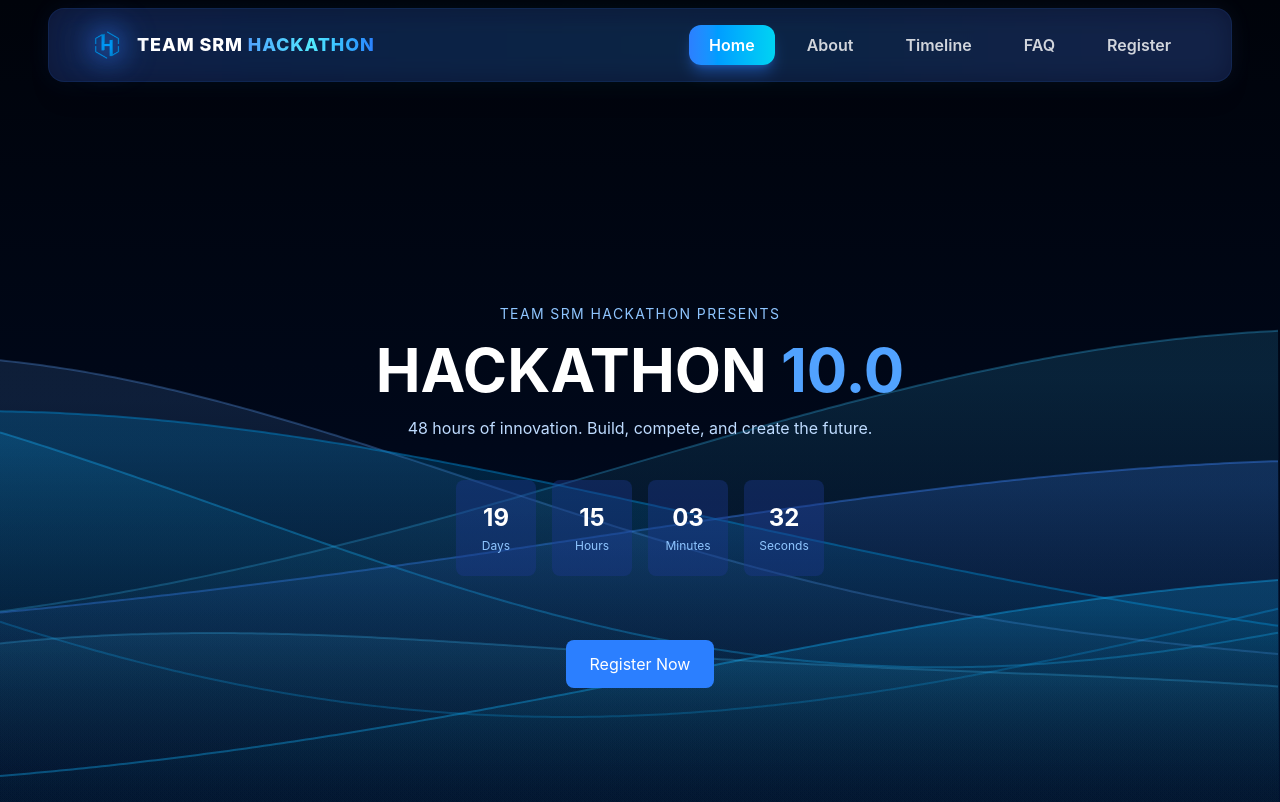
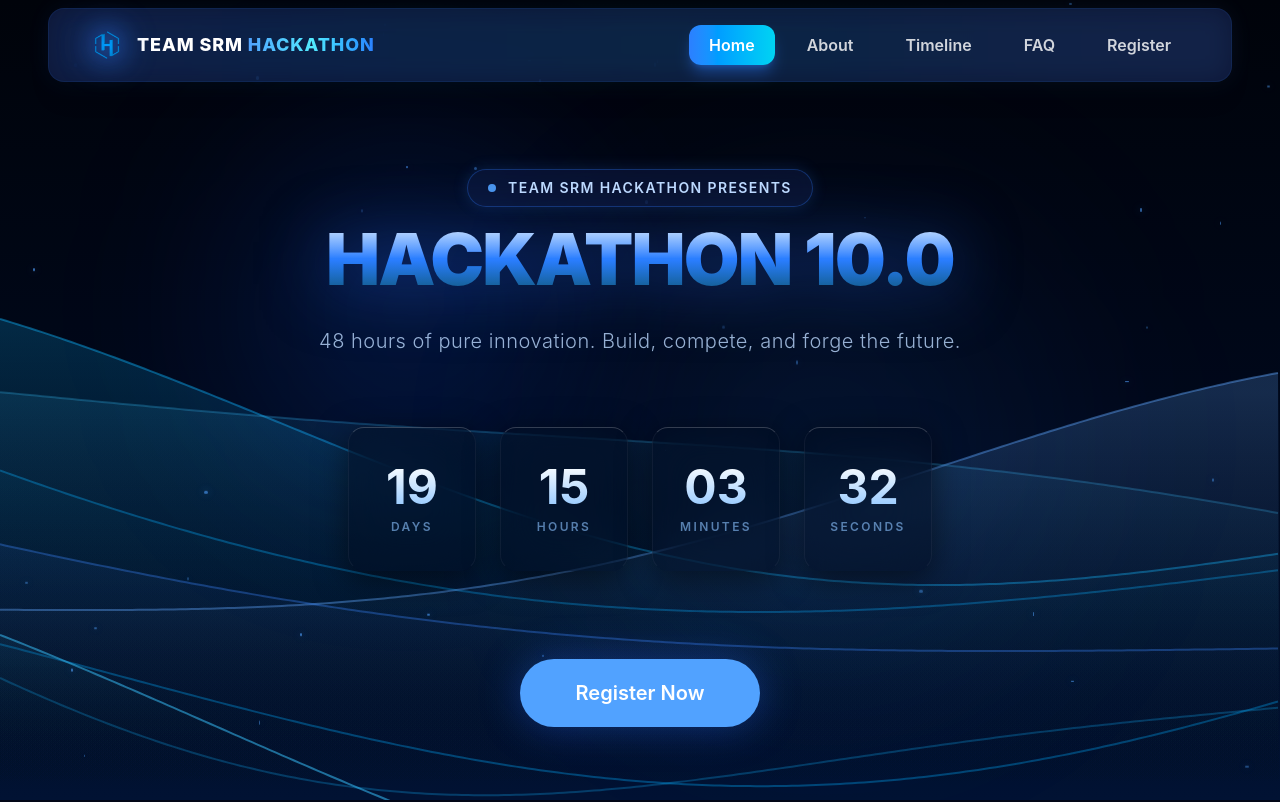
Before and after one commit to RohanAM6606/Hackathon-10.0, a React (Vite) app: page / in a window 1280 px wide. Shown: the top 802 px of the page. Built offline with nearby package versions, Linux system fonts and the light colour scheme.

Commit message:
resolve merge conflict

```diff
--- a/src/components/Hero/HeroSection.jsx
+++ b/src/components/Hero/HeroSection.jsx
@@ -31,57 +31,111 @@ export default function HeroSection() {
   return (
     <section className="relative w-screen min-h-screen pt-24 overflow-hidden bg-[#000511]">
 
+      {/* Background Waves */}
       <div className="absolute inset-0">
         <GridBackground />
       </div>
 
-      <div className="relative z-10 flex flex-col items-center justify-center text-center px-4 min-h-screen space-y-10">
+      {/* Floating Particles */}
+      <div className="absolute inset-0 overflow-hidden pointer-events-none">
+        {[...Array(40)].map((_, i) => (
+          <div
+            key={i}
+            className="absolute rounded-full bg-blue-400 animate-float"
+            style={{
+              width: `${Math.random() * 3 + 1}px`,
+              height: `${Math.random() * 3 + 1}px`,
+              top: `${Math.random() * 100}%`,
+              left: `${Math.random() * 100}%`,
+              opacity: Math.random() * 0.5 + 0.2,
+              animationDuration: `${Math.random() * 10 + 10}s`,
+              animationDelay: `${Math.random() * 5}s`,
+              boxShadow: "0 0 8px rgba(96, 165, 250, 0.8)",
+            }}
+          ></div>
+        ))}
+      </div>
+
+      {/* Background Glow */}
+      <div className="absolute top-[20%] left-[20%] w-[300px] h-[300px] bg-blue-600/20 blur-[100px] rounded-full"></div>
+      <div className="absolute bottom-[20%] right-[20%] w-[400px] h-[400px] bg-blue-500/10 blur-[120px] rounded-full"></div>
+
+      <div className="relative z-10 flex flex-col items-center justify-center text-center px-4 md:px-6 min-h-[calc(100vh-96px)] space-y-12">
+
 
         <div className="flex flex-col items-center space-y-4">
 
-          <span className="text-blue-300 text-sm uppercase tracking-widest">
-            TEAM SRM HACKATHON PRESENTS
-          </span>
+          <div className="inline-flex items-center gap-3 px-5 py-2 rounded-full bg-blue-950/40 border border-blue-500/30 backdrop-blur-md shadow-[0_0_15px_rgba(59,130,246,0.2)]">
+            <span className="w-2 h-2 rounded-full bg-blue-400 animate-pulse"></span>
+            <span className="text-blue-200 text-xs md:text-sm font-semibold tracking-widest uppercase">
+             TEAM SRM HACKATHON PRESENTS
+            </span>
+          </div>
 
-          <h1 className="text-5xl md:text-6xl font-bold text-white">
-            HACKATHON <span className="text-blue-400">10.0</span>
+          {/* FIXED HEADING SIZE */}
+          <h1 className="relative text-5xl md:text-6xl lg:text-7xl font-black tracking-tight leading-none">
+            <span className="bg-gradient-to-b from-white via-blue-500 to-cyan-900 bg-clip-text text-transparent drop-shadow-[0_4px_32px_rgba(37,99,235,0.5)]">
+              HACKATHON 10.0
+            </span>
           </h1>
 
-          <p className="text-blue-200 max-w-xl">
-            48 hours of innovation. Build, compete, and create the future.
+          <p className="text-lg md:text-xl text-blue-200/80 max-w-2xl tracking-wide font-light mt-4">
+            48 hours of pure innovation. Build, compete, and forge the future.
           </p>
-
         </div>
 
-        <div className="flex gap-4 flex-wrap justify-center">
+        {/* COUNTDOWN */}
+        <div className="flex gap-4 md:gap-6 flex-wrap justify-center mt-6">
           {[
             { label: "Days", value: timeLeft.days },
             { label: "Hours", value: timeLeft.hours },
             { label: "Minutes", value: timeLeft.minutes },
             { label: "Seconds", value: timeLeft.seconds },
           ].map((item, i) => (
-            <div key={i} className="w-20 h-24 bg-blue-900/40 rounded-lg flex flex-col items-center justify-center">
-              <div className="text-2xl font-bold text-white">
+            <div
+              key={i}
+              className="relative group w-24 h-28 md:w-32 md:h-36 rounded-2xl
+              bg-[#00081a]/40 border border-t-white/20 border-x-white/5 border-b-transparent
+              backdrop-blur-xl
+              flex flex-col items-center justify-center
+              hover:-translate-y-2 hover:border-t-blue-400/50 hover:bg-[#00081a]/60
+              transition-all duration-500 overflow-hidden shadow-[0_8px_32px_rgba(0,0,0,0.5)]"
+            >
+              <div className="text-4xl md:text-5xl font-bold bg-clip-text text-transparent bg-gradient-to-b from-white to-blue-300 z-10">
                 {String(item.value).padStart(2, "0")}
               </div>
-              <div className="text-xs text-blue-300 mt-1">
+              <div className="text-xs text-blue-300/60 mt-2 font-semibold uppercase tracking-[0.2em]">
                 {item.label}
               </div>
             </div>
           ))}
         </div>
 
+        {/* CTA */}
         {isOpen ? (
-          <button className="mt-6 px-6 py-3 bg-blue-500 text-white rounded-lg">
+          <button className="relative group mt-10 px-10 py-4 md:px-14 md:py-5 rounded-full
+          bg-blue-400 text-white font-semibold text-lg md:text-xl
+          hover:scale-105 transition-all duration-500
+          shadow-[0_0_40px_rgba(37,99,235,0.4)]">
             Register Now
           </button>
         ) : (
-          <div className="mt-6 text-gray-400">
+          <div className="mt-10 px-10 py-4 rounded-full bg-white/5 border border-white/10 text-gray-500 font-semibold text-lg">
             Registration Closed
           </div>
         )}
 
       </div>
+
+      <style>{`
+        @keyframes float {
+          0%, 100% { transform: translateY(0); }
+          50% { transform: translateY(-20px); }
+        }
+        .animate-float {
+          animation: float 12s ease-in-out infinite;
+        }
+      `}</style>
     </section>
   );
 }
```
